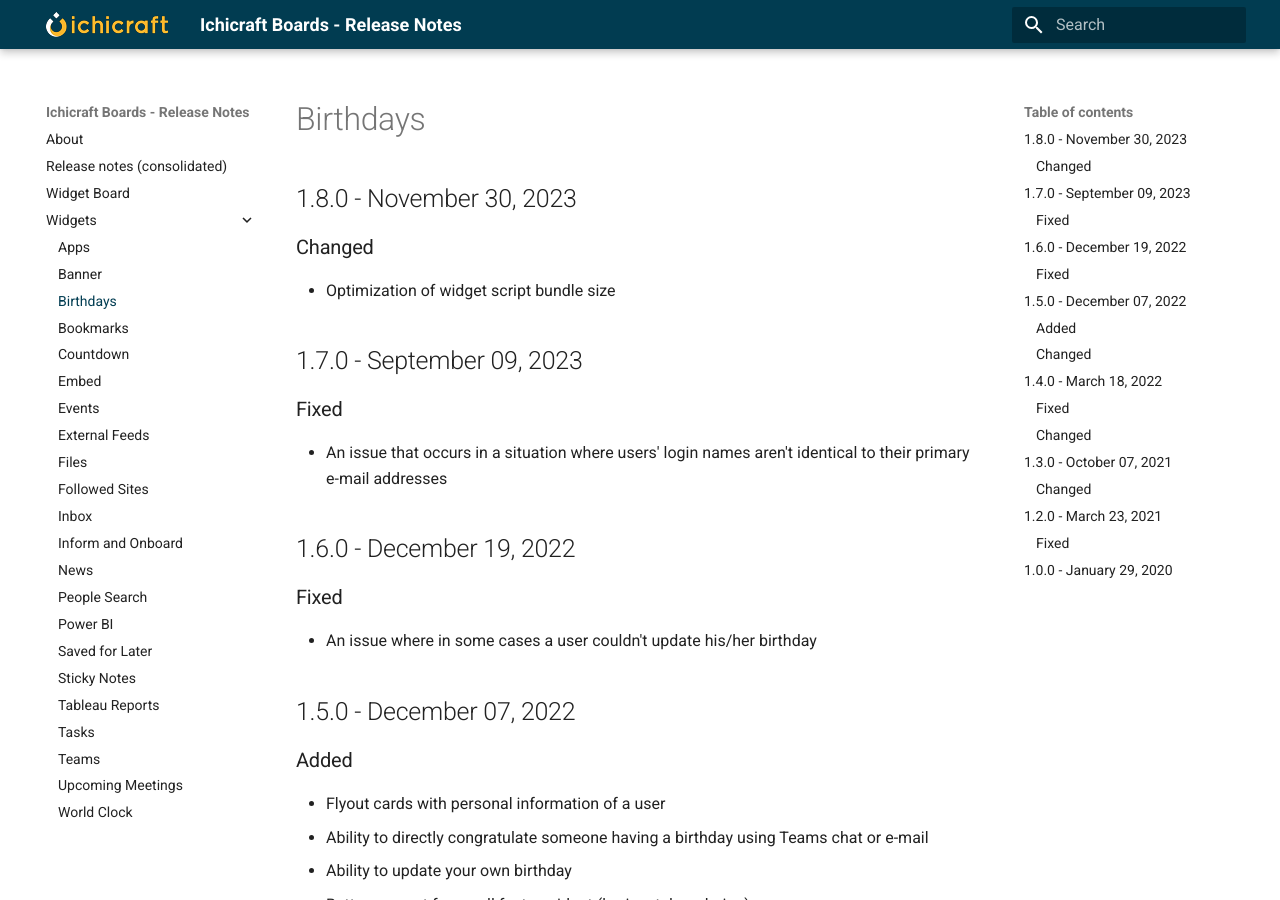
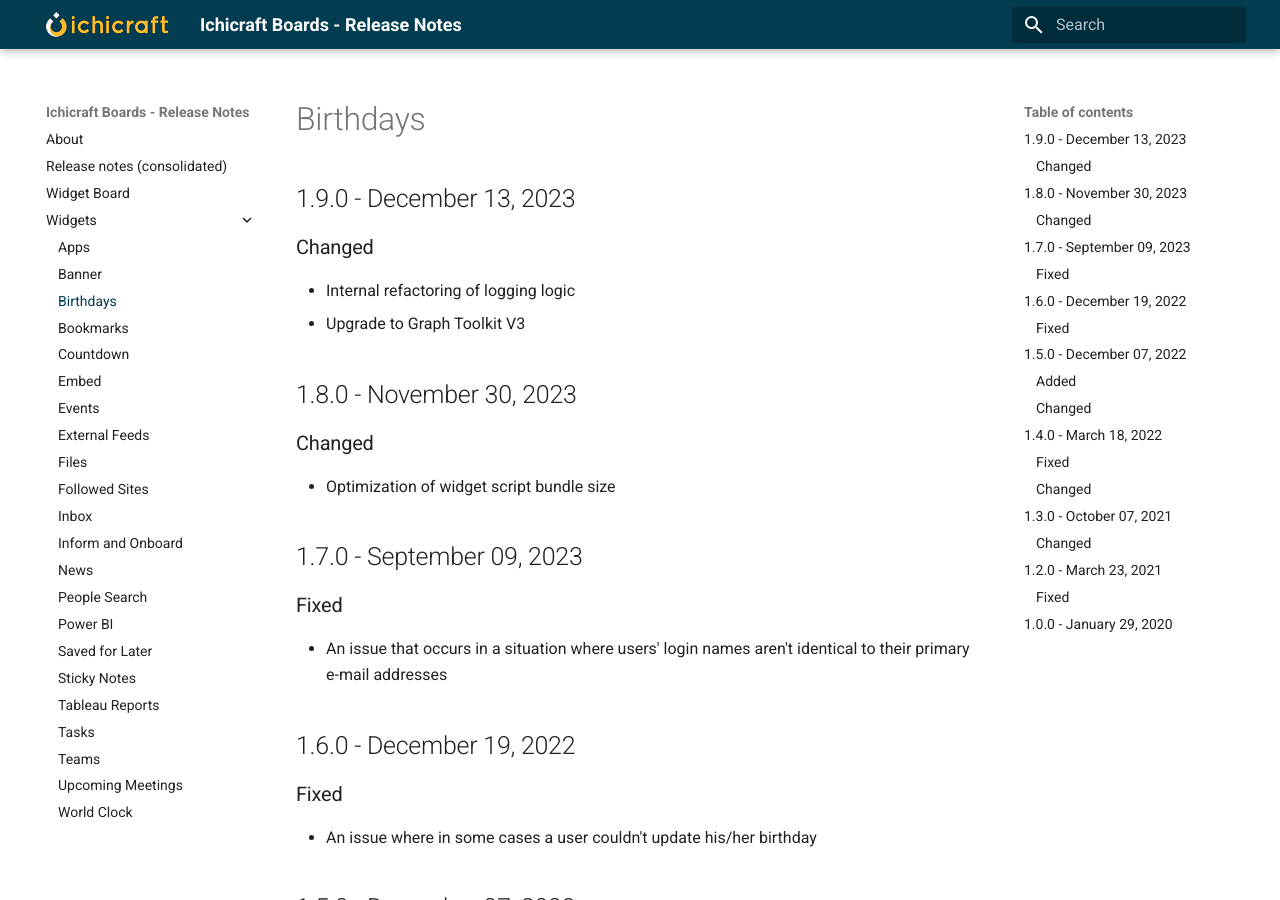
Before and after one commit to ichicraft/widgets-docs, an MkDocs documentation site: the page built from docs/Widgets/Birthdays.md, in a window 1280 px wide and 900 px high. Built offline with MkDocs 1.6.1 and Material for MkDocs 9.7.7, drawn with Linux system fonts in a browser that asks for light colours.

```diff
--- a/docs/Widgets/Birthdays.md
+++ b/docs/Widgets/Birthdays.md
@@ -1,3 +1,9 @@
+## 1.9.0 - December 13, 2023
+
+### Changed
+- Internal refactoring of logging logic
+- Upgrade to Graph Toolkit V3
+
 ## 1.8.0 - November 30, 2023
 
 ### Changed
```
Also changed, not shown: docs/Release-notes-(consolidated).md (+6 -0 lines).
